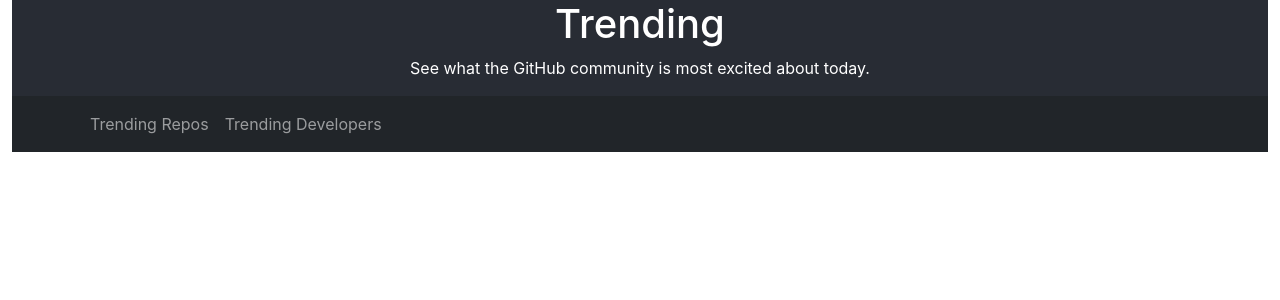
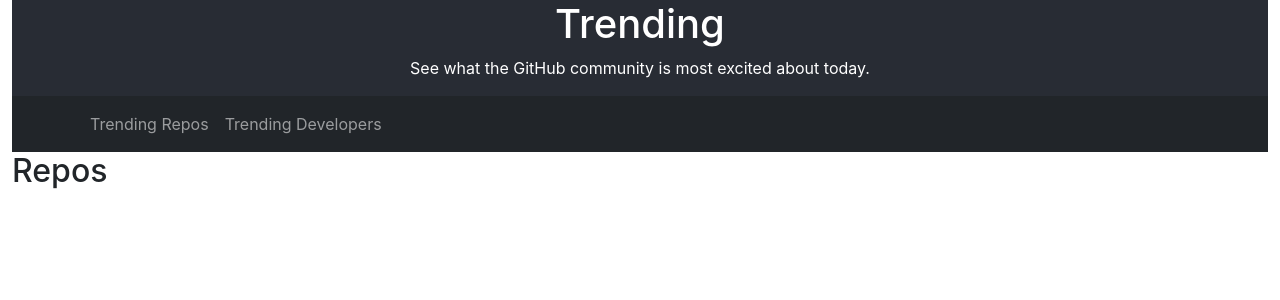
Before and after one commit to blaizeliebs/coinmena-test, a React (Create React App) app: page / in a window 1280 px wide. Shown: the top 300 px of the page. Built offline with nearby package versions, Linux system fonts and the light colour scheme.

Commit message:
got react-router working

```diff
--- a/src/App.jsx
+++ b/src/App.jsx
@@ -1,5 +1,9 @@
 import styled from 'styled-components'
-import { Link } from "react-router-dom";
+import {
+  Routes,
+  Route,
+  Link
+} from "react-router-dom";
 import Navbar from 'react-bootstrap/Navbar';
 import Container from 'react-bootstrap/Container';
 import Nav from 'react-bootstrap/Nav';
@@ -32,8 +36,20 @@
         </Nav>
         </Container>
       </Navbar>
+      <Routes>
+        <Route path='/developers' element={<Devs/>} />
+        <Route path='/' element={<Repos/>} />
+      </Routes>
     </Container>
   );
 }
 
+function Devs() {
+  return <h2>Devs</h2>;
+}
+
+function Repos() {
+  return <h2>Repos</h2>;
+}
+
 export default App;
```
Also changed, not shown: 1 other file (tests, documents, lock files or other folders).
